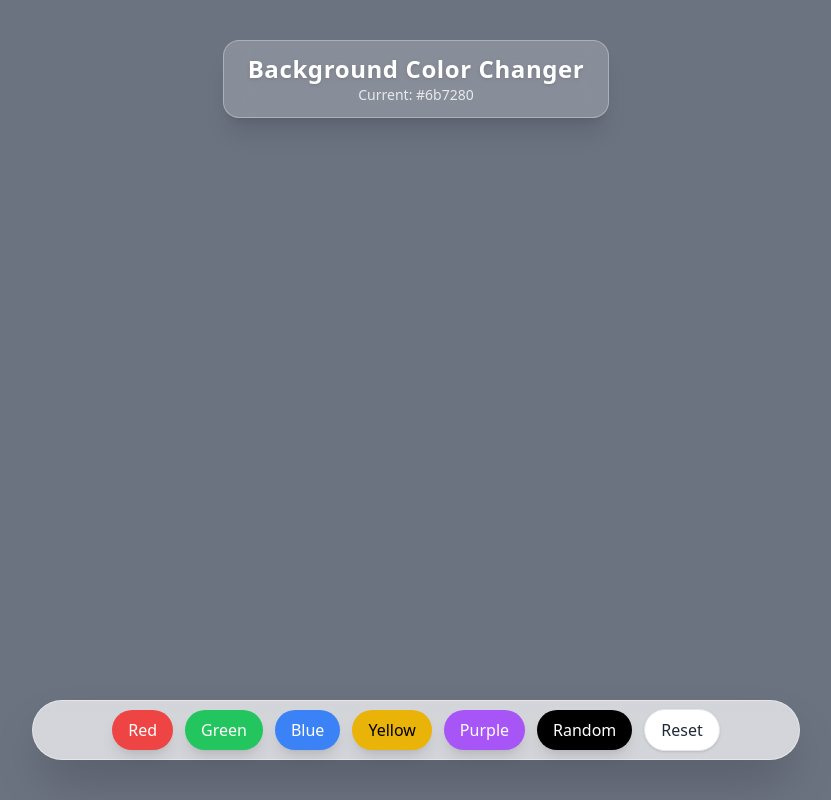
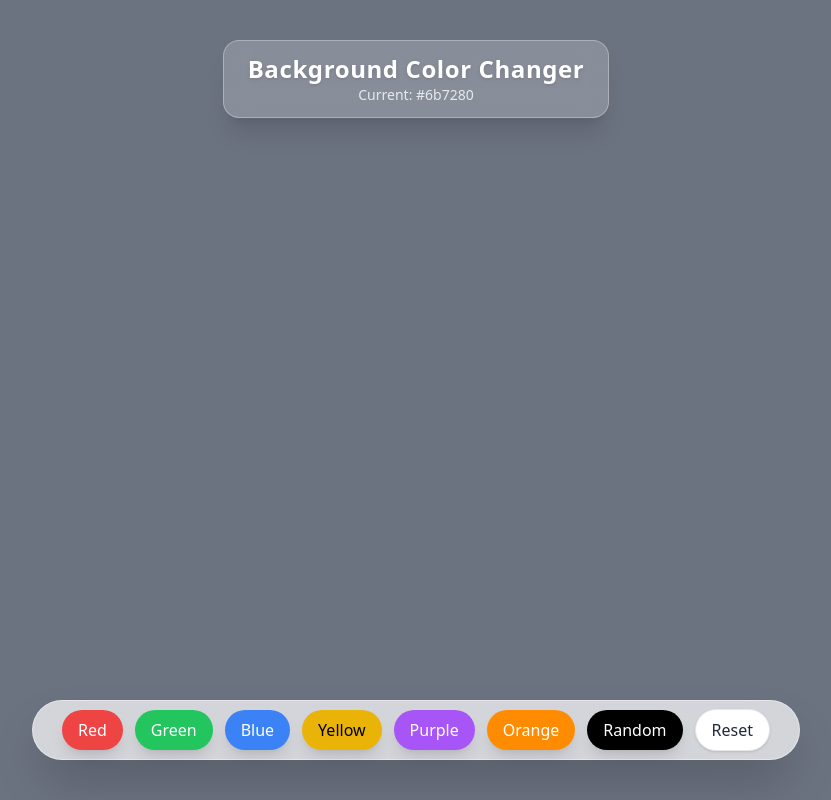
Before and after one commit to dimple-18/ColorPlay, a React (Vite) app: page / in a window 1280 px wide. Shown: the whole page, without its empty margins (224-1055 px from the left). Built offline with nearby package versions, Linux system fonts and the light colour scheme.

Commit message:
added orange button day1

```diff
--- a/src/App.jsx
+++ b/src/App.jsx
@@ -6,6 +6,7 @@ const PALETTE = [
   { label: "Blue",   value: "#3b82f6", text: "white" },
   { label: "Yellow", value: "#eab308", text: "black" },
   { label: "Purple", value: "#a855f7", text: "white" },
+  { label: "Orange", value: "#ff8c00", text: "white" },
 ];
 
 export default function App() {
```
